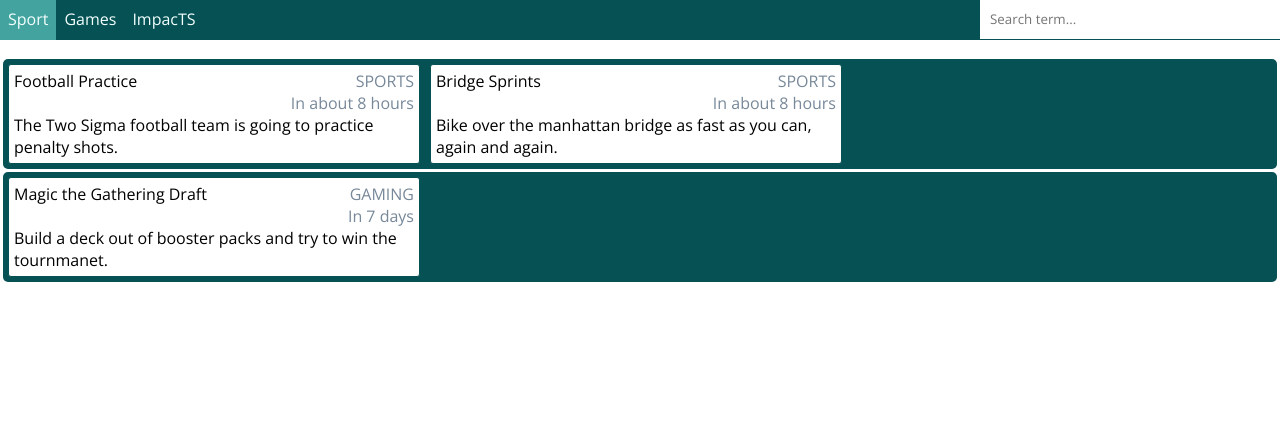
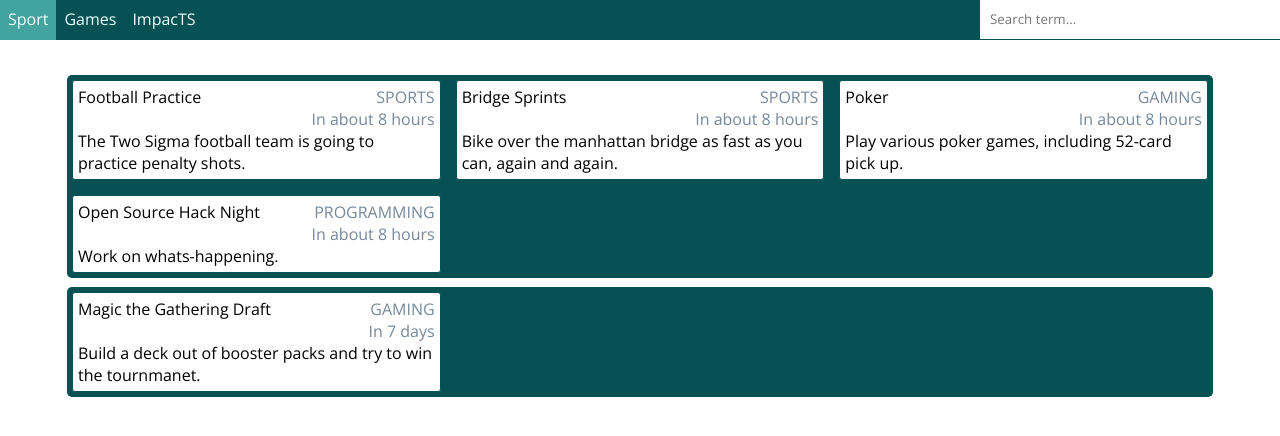
Before and after one commit to MykolaGolubyev/whats-happening, a React (Create React App) app in the folder products/web/: page / in a window 1280 px wide. Shown: the top 436 px of the page. Built offline with nearby package versions, Linux system fonts and the light colour scheme; the HTML template or start-up script is replaced by a standard one.

Commit message:
week grid-layout

```diff
--- a/products/web/src/cards/CorkBoard.css
+++ b/products/web/src/cards/CorkBoard.css
@@ -1,11 +1,15 @@
 .cork-board {
     margin-top: 1em;
     background-color: white;
+    margin: 26px 5% 0 5%;
 }
 
 .week {
-    display: flex;
+    display: grid;
+    grid-template-columns: repeat(3, 1fr);
+    grid-gap: 5px;
+
     background-color: var(--color-heavy);
     border-radius: 5px;
-    margin: 3px;
+    margin: 9px 3px 0px 3px;
 }
--- a/products/web/src/cards/EventCard.css
+++ b/products/web/src/cards/EventCard.css
@@ -4,7 +4,6 @@
     border: 1px solid var(--color-heavy);
     background-color: white;
     border-radius: 3px;
-    max-width: 400px;
     max-height: 100px;
 
     display: grid;
--- a/products/web/src/discovery/DiscoveryScreen.tsx
+++ b/products/web/src/discovery/DiscoveryScreen.tsx
@@ -28,6 +28,18 @@ const sampleData: EventInfo[] = [
     description: 'Bike over the manhattan bridge as fast as you can, again and again.'
   },
   {
+    name: 'Poker',
+    category: 'Gaming',
+    date: tomorrow,
+    description: 'Play various poker games, including 52-card pick up.'
+  },
+  {
+    name: 'Open Source Hack Night',
+    category: 'Programming',
+    date: tomorrow,
+    description: 'Work on whats-happening.'
+  },
+  {
     name: 'Magic the Gathering Draft',
     category: 'Gaming',
     date: aWeekFromNow,
```
